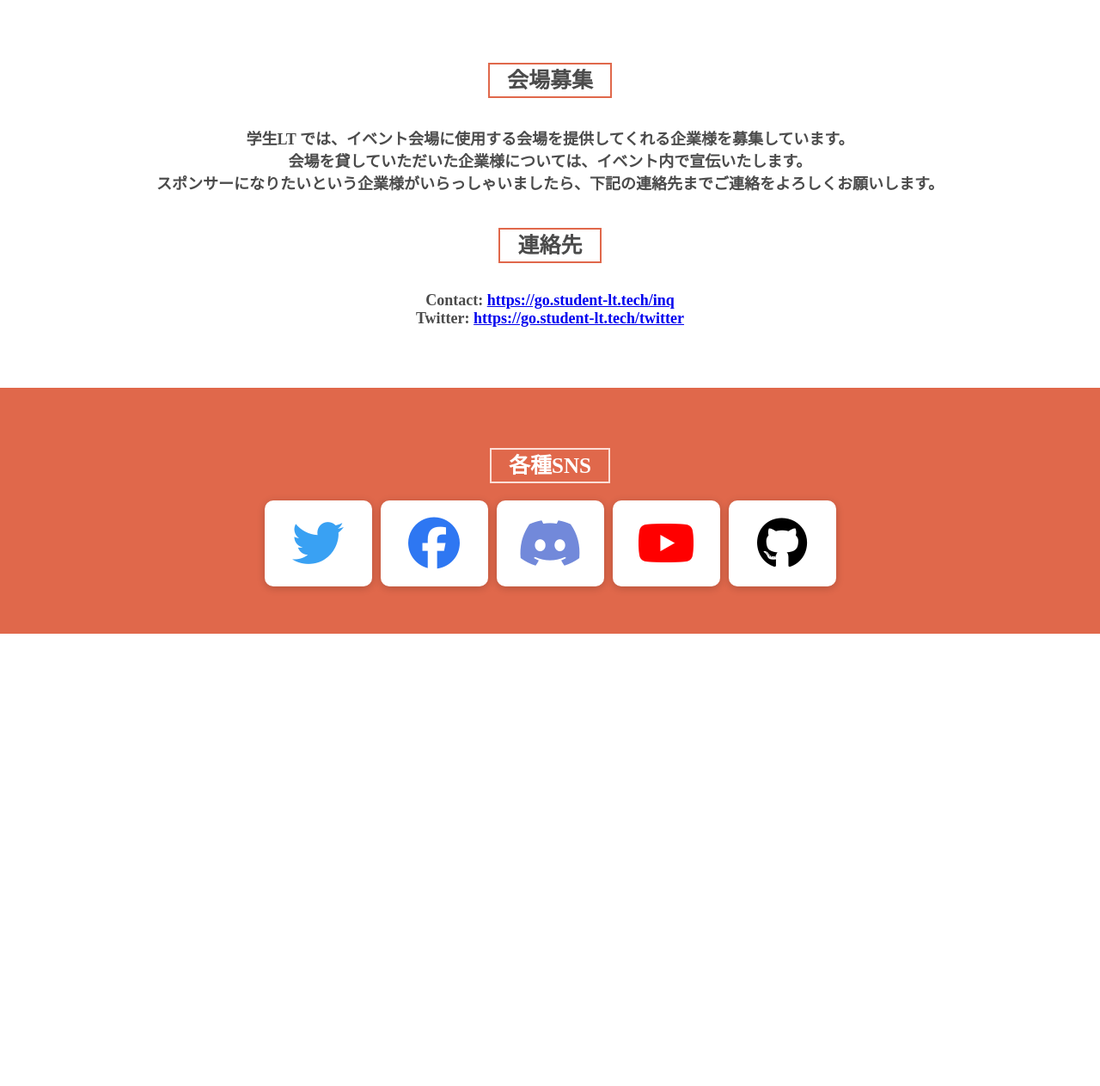
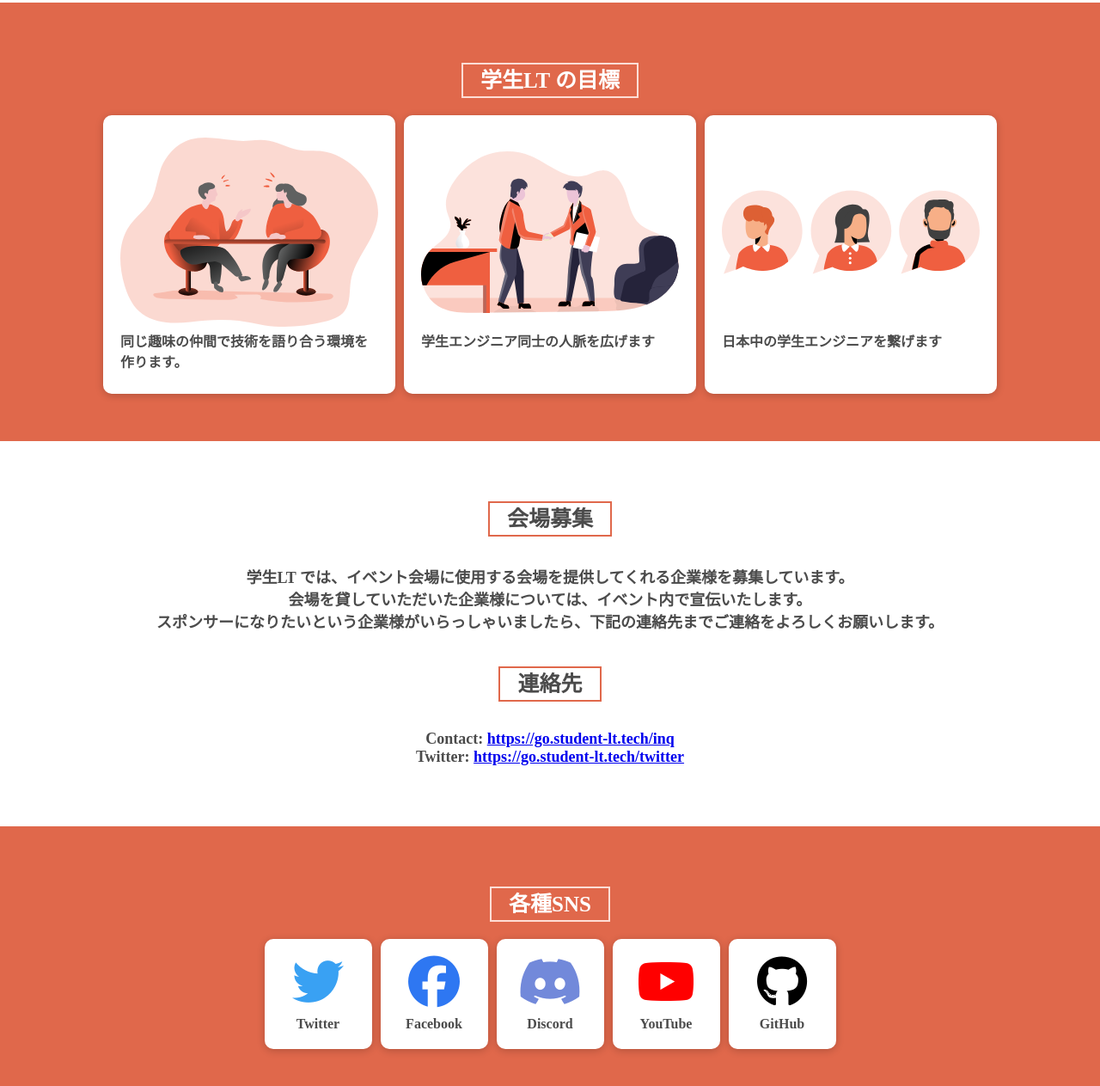
Before and after one commit to 257cc8ae/student-lt, a plain HTML site: page index.html in a window 1280 px wide. Shown: the part 1395-2658 px from the top of the page at 86% size. Before the commit the page ends 2132 px from the top, so only its background shows below. Drawn offline with Linux system fonts and the light colour scheme.

Commit message:
目標部分の完成

```diff
--- a/index.html
+++ b/index.html
@@ -56,9 +56,32 @@
         <div class="center">
             <a href="https://go.student-lt.tech/discord" target="_blank">
                 <button class="link-button discord-link-button">
-                    <img src="assets/discord.svg" alt="Discord">へ入る
+                    <img src="assets/discord.svg" alt="Discord" loading="lazy">へ入る
                 </button>
             </a>
+        </div>
+    </section>
+    <section class="us-ct us-ct-orange">
+        <h2><span>学生LT の目標</span></h2>
+        <div class="target_cards">
+            <div class="target_card">
+                <img src="assets/meeting.svg" loading="lazy">
+                <div class="target_card_text">
+                    同じ趣味の仲間で技術を語り合う環境を作ります。
+                </div>
+            </div>
+            <div class="target_card">
+                <img src="assets/handshake.svg" loading="lazy">
+                <div class="target_card_text">
+                    学生エンジニア同士の人脈を広げます
+                </div>
+            </div>
+            <div class="target_card">
+                <img src="assets/user_profile.svg" loading="lazy">
+                <div class="target_card_text">
+                    日本中の学生エンジニアを繋げます
+                </div>
+            </div>
         </div>
     </section>
     <section class="us-ct">
@@ -83,26 +106,41 @@
             <a href="https://go.student-lt.tech/twitter" targe="_blank">
                 <div class="social-card twitter">
                     <i class="fab fa-twitter fa-3x fa-fw"></i>
+                    <div class="app_name">
+                        Twitter
+                    </div>
                 </div>
             </a>
             <a href="https://www.facebook.com/groups/237311463440708/" targe="_blank">
                 <div class="social-card facebook">
                     <i class="fab fa-facebook fa-3x fa-fw"></i>
+                    <div class="app_name">
+                        Facebook
+                    </div>
                 </div>
             </a>
             <a href="https://go.student-lt.tech/discord" targe="_blank">
                 <div class="social-card discord">
                     <i class="fab fa-discord fa-3x fa-fw"></i>
+                    <div class="app_name">
+                        Discord
+                    </div>
                 </div>
             </a>
             <a href="https://www.youtube.com/channel/UC5g-XuNYuRcNs5uGlqzZw6Q" targe="_blank">
                 <div class="social-card youtube">
                     <i class="fab fa-youtube fa-3x fa-fw"></i>
+                    <div class="app_name">
+                        YouTube
+                    </div>
                 </div>
             </a>
             <a href="https://go.student-lt.tech/github" targe="_blank">
                 <div class="social-card github">
                     <i class="fab fa-github fa-3x fa-fw"></i>
+                    <div class="app_name">
+                        GitHub
+                    </div>
                 </div>
             </a>
         </div>
--- a/style.scss
+++ b/style.scss
@@ -2,6 +2,7 @@ html,
 body {
     margin: 0;
     color: #4B4B4B;
+    width: 100%;
 }
 
 .tpbr {
@@ -95,7 +96,9 @@ h2 {
     display: flex;
     flex-wrap: wrap;
     justify-content: center;
-
+    a {
+        text-decoration: none;
+    }
     .social-card {
         background: #fff;
         font-size: 20px;
@@ -104,6 +107,14 @@ h2 {
         box-shadow: 0 2px 10px rgba(0, 0, 0, .2);
         margin: 5px;
         transition: all 400ms 0s ease;
+
+        .app_name {
+            color: #4B4B4B;
+            font-weight: bold;
+            font-size: 16px;
+            text-align: center;
+            margin-top: 10px;
+        }
 
         &:hover {
             background: #EDEDED;
@@ -150,11 +161,37 @@ h2 {
         font-size: 18px;
         padding-bottom: 20px;
         margin-bottom: 0;
+        width: 80%;
+        margin-left: auto;
+        margin-right: auto;
     }
 
     .sm-pa-b {
         padding-bottom: 10px;
     }
+}
+
+.target_cards {
+    display: flex;
+    flex-wrap: wrap;
+    justify-content: center;
+
+    .target_card{
+        width: 300px;
+        padding: 26px 20px;
+        box-shadow: 0 2px 10px rgba(0, 0, 0, .2);
+        background: #fff;
+        border-radius: 10px;
+        margin: 5px;
+        img {
+            width: 100%;
+        }
+        .target_card_text {
+            color: #4B4B4B;
+            font-weight: bold;
+        }
+    }
+
 }
 
 .us-ct-orange {
```
Also changed, not shown: assets/handshake.svg (added), assets/meeting.svg (added), assets/user_profile.svg (added), assets/youtube.svg (deleted), style.css, 1 other file.
